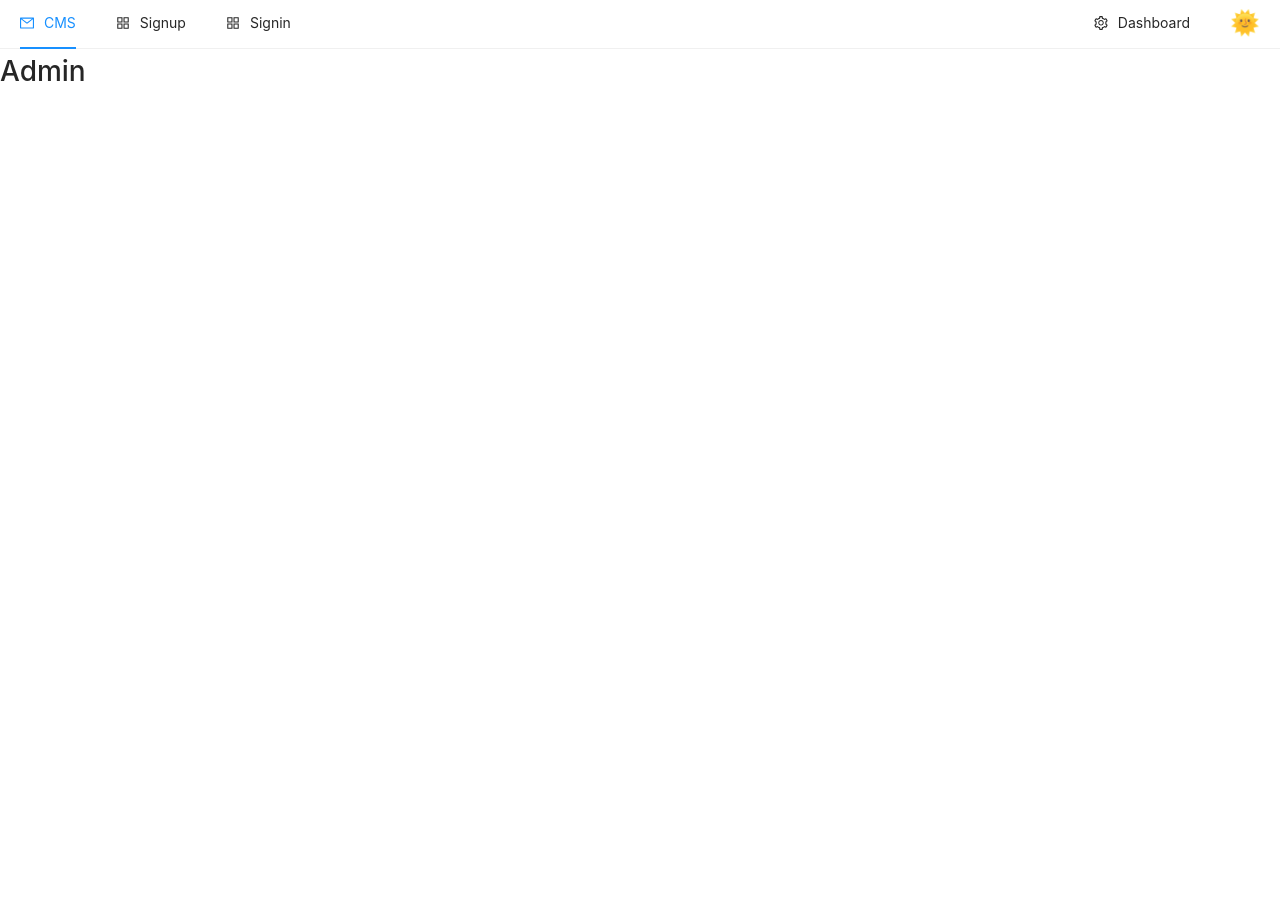
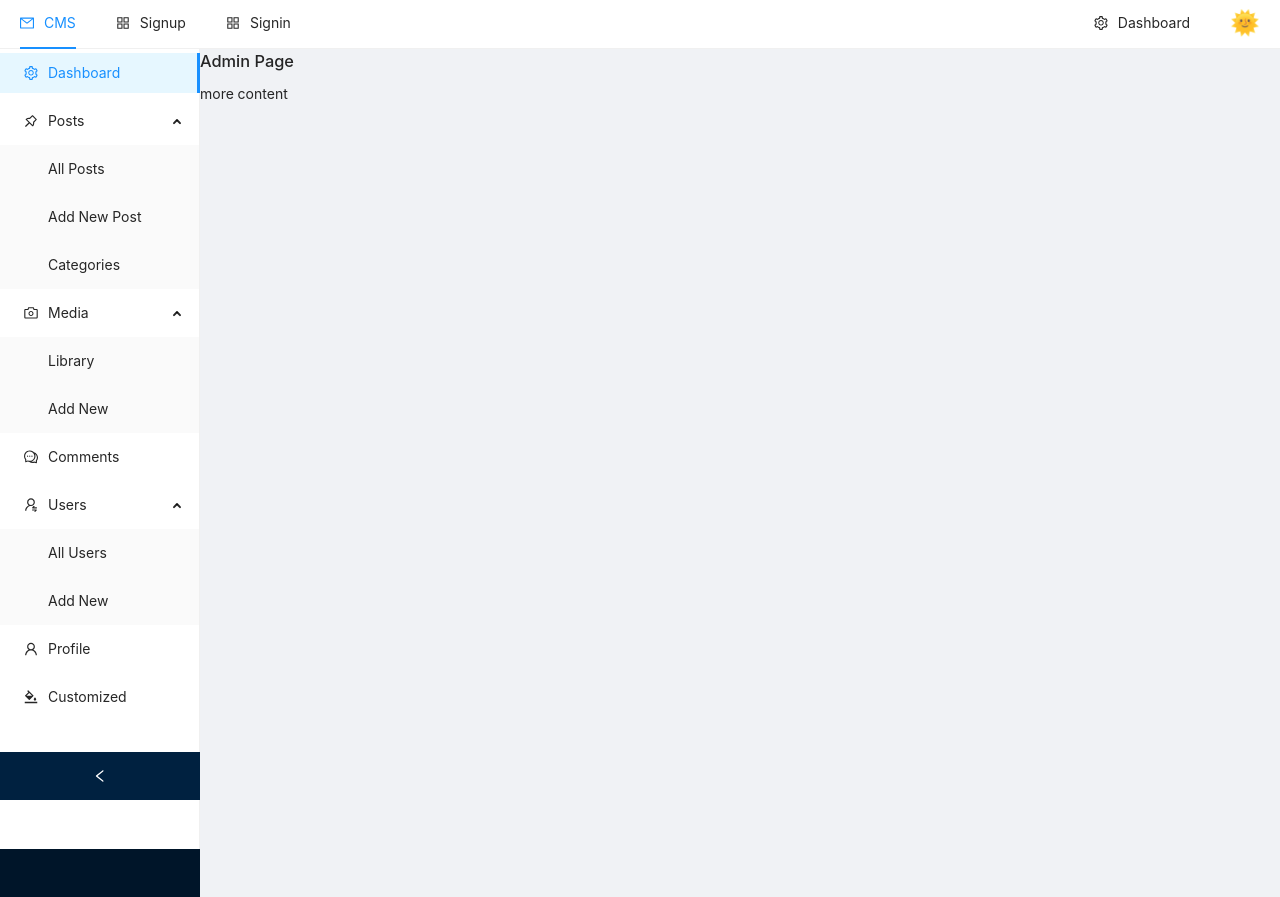
Before and after one commit to linub7/React_CMS_front, a Next.js app: page /admin in a window 1280 px wide. Before the commit the page ends 800 px from the top, so only its background shows below. Built offline with nearby package versions, Linux system fonts and the light colour scheme.

Commit message:
AdminMenu ui

```diff
--- /dev/null
+++ b/components/admin/layout/AdminLayout.js
@@ -0,0 +1,18 @@
+import { Layout } from 'antd';
+import React from 'react';
+import AdminNav from '../nav/AdminNav';
+
+const { Content } = Layout;
+
+const AdminLayout = ({ children }) => {
+  return (
+    <Layout>
+      <AdminNav />
+      <Layout>
+        <Content>{children}</Content>
+      </Layout>
+    </Layout>
+  );
+};
+
+export default AdminLayout;
--- /dev/null
+++ b/components/admin/nav/AdminNav.js
@@ -0,0 +1,125 @@
+import React, { useState } from 'react';
+import { Menu, Layout } from 'antd';
+import {
+  PushpinOutlined,
+  CameraOutlined,
+  UserSwitchOutlined,
+  SettingOutlined,
+  BgColorsOutlined,
+  UserOutlined,
+  CommentOutlined,
+} from '@ant-design/icons';
+import Link from 'next/link';
+
+const { Sider } = Layout;
+
+function getItem(label, key, icon, children, type) {
+  return {
+    key,
+    icon,
+    children,
+    label,
+    type,
+  };
+}
+
+const AdminNav = () => {
+  const items = [
+    getItem(
+      <Link href={'/admin'} passHref>
+        <a>Dashboard</a>
+      </Link>,
+      '1',
+      <SettingOutlined />
+    ),
+    getItem('Posts', 'sub1', <PushpinOutlined />, [
+      getItem(
+        <Link href={'/admin/posts'} passHref>
+          <a>All Posts</a>
+        </Link>,
+        '2'
+      ),
+      getItem(
+        <Link href={'/admin/posts/new'} passHref>
+          <a>Add New Post</a>
+        </Link>,
+        '3'
+      ),
+      getItem(
+        <Link href={'/admin/categories'} passHref>
+          <a>Categories</a>
+        </Link>,
+        '4'
+      ),
+    ]),
+    // -- media -- //
+    getItem('Media', 'sub2', <CameraOutlined />, [
+      getItem(
+        <Link href={'/admin/media/library'} passHref>
+          <a>Library</a>
+        </Link>,
+        '5'
+      ),
+      getItem(
+        <Link href={'/admin/media/new'} passHref>
+          <a>Add New</a>
+        </Link>,
+        '6'
+      ),
+    ]),
+    getItem(
+      <Link href={'/admin/comments'} passHref>
+        <a>Comments</a>
+      </Link>,
+      '7',
+      <CommentOutlined />
+    ),
+    getItem('Users', 'sub3', <UserSwitchOutlined />, [
+      getItem(
+        <Link href={'/admin/users'} passHref>
+          <a>All Users</a>
+        </Link>,
+        '8'
+      ),
+      getItem(
+        <Link href={'/admin/users/new'} passHref>
+          <a>Add New</a>
+        </Link>,
+        '12'
+      ),
+    ]),
+    getItem(
+      <Link href={'/admin/userid'} passHref>
+        <a>Profile</a>
+      </Link>,
+      '9',
+      <UserOutlined />
+    ),
+    getItem(
+      <Link href={'/admin/customize'} passHref>
+        <a>Customized</a>
+      </Link>,
+      '10',
+      <BgColorsOutlined />
+    ),
+  ];
+  const [collapsed, setCollapsed] = useState(false);
+
+  const toggleCollapsed = () => {
+    setCollapsed(!collapsed);
+  };
+
+  return (
+    <Sider collapsible collapsed={collapsed} onCollapse={toggleCollapsed}>
+      <Menu
+        defaultSelectedKeys={['1']}
+        defaultOpenKeys={['sub1', 'sub2', 'sub3']}
+        mode="inline"
+        items={items}
+        style={{ minHeight: '100vh' }}
+      />
+    </Sider>
+  );
+};
+
+export default AdminNav;
--- a/pages/admin/index.js
+++ b/pages/admin/index.js
@@ -1,8 +1,11 @@
+import AdminLayout from 'components/admin/layout/AdminLayout';
+
 const Admin = () => {
   return (
-    <div>
-      <h1>Admin</h1>
-    </div>
+    <AdminLayout>
+      <h1>Admin Page</h1>
+      <p>more content</p>
+    </AdminLayout>
   );
 };
 
```
